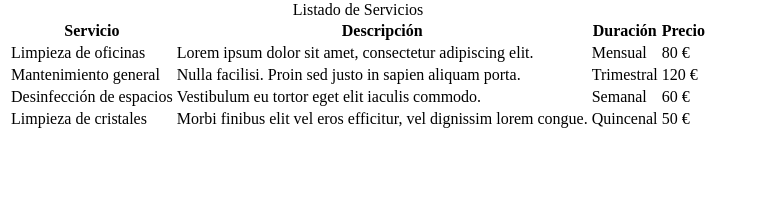
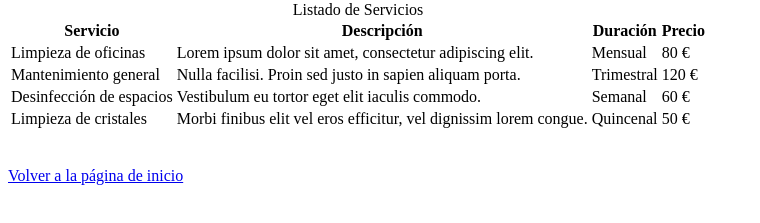
Before and after one commit to DisenoInterfacesWeb25-26/practica-3-css-inicial-tonysnow5, a plain HTML site: page servicios.html in a window 1280 px wide. Shown: the part 79-302 px from the top of the page, without its empty margins (0-760 px from the left). Drawn offline with Linux system fonts and the light colour scheme.

Commit message:
Toque final Práctica 2 HTML FINALIZADA

```diff
--- a/servicios.html
+++ b/servicios.html
@@ -47,5 +47,7 @@
       </tr>
     </tbody>
   </table>
+<br><br>
+  <a href="index.html">Volver a la página de inicio</a>
 </body>
 </html>
```
Also changed, not shown: contacto.html (+2 -0 lines).
